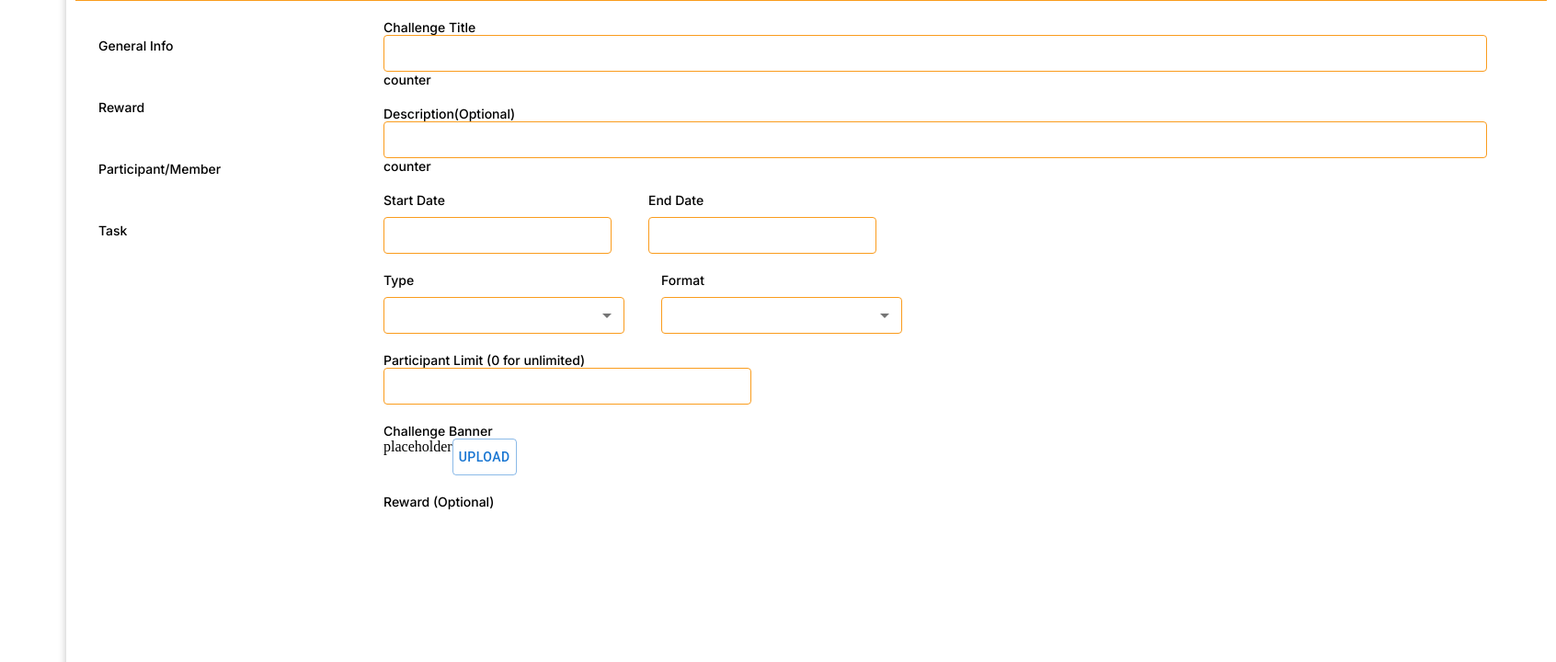
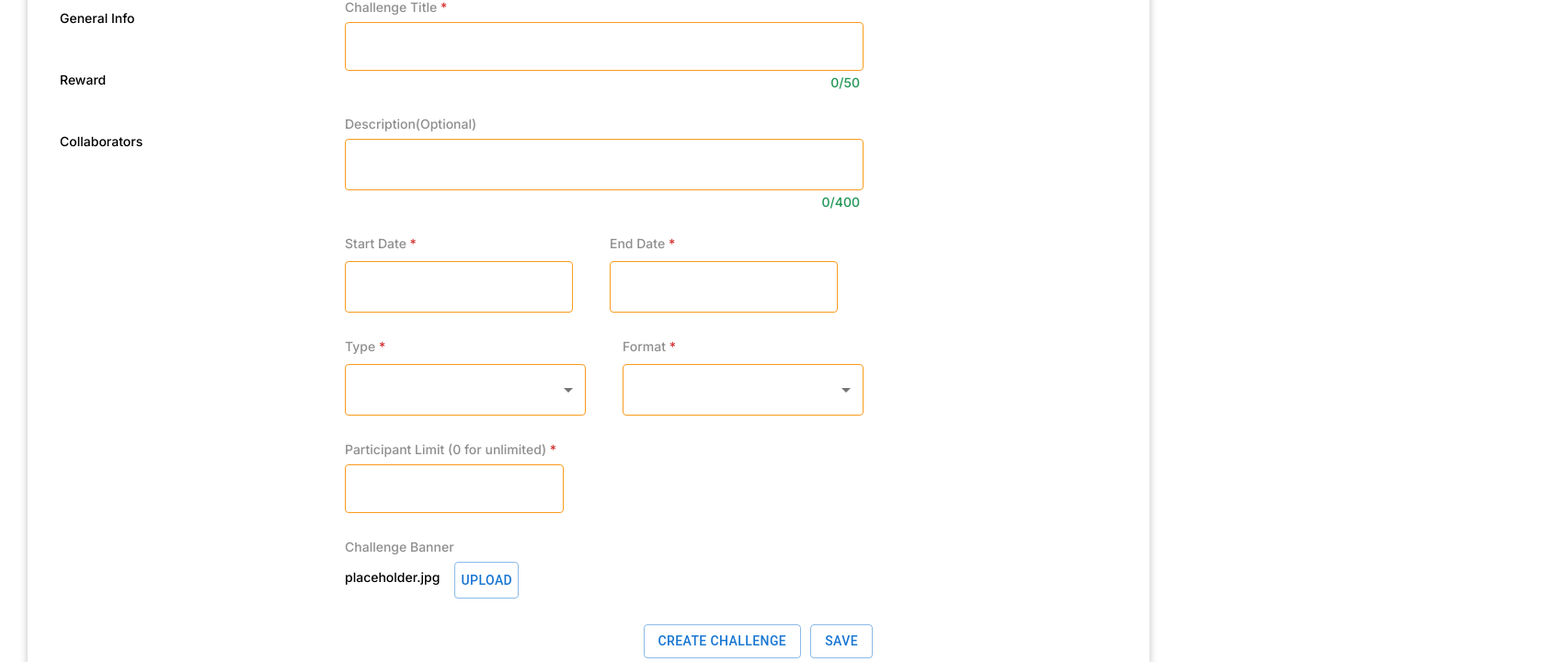
Before and after one commit to iambaangkok/challenge-organizer-frontend, a Next.js app: page / in a window 1280 px wide. Shown: the part 260-980 px from the top of the page at 92% size, 1692 px wide, since content can reach past the window. Built offline with nearby package versions, Linux system fonts and the light colour scheme.

Commit message:
Major Css changed and component Fuctionality
CSS of some divs have been refine
component's Theme have been rework
Multiline-textfield availibity
text count of each text field
Communication between component
Convert use State to JSON ready to send to API
upload button functionality(not done yet)

```diff
--- a/components/challengecreation/CreationPage.tsx
+++ b/components/challengecreation/CreationPage.tsx
@@ -2,22 +2,28 @@ import styles from './css/CreationPage.module.css'
 import DateSelector from './DateSelector'
 import TextField_ from './TextField.'
 import { useState } from 'react'
-import { Button, FormControl, MenuItem, Select, SelectChangeEvent } from '@mui/material'
+import { FormControl, MenuItem, Select, SelectChangeEvent } from '@mui/material'
+import { AdapterDayjs } from '@mui/x-date-pickers/AdapterDayjs';
 import { createTheme, ThemeProvider } from '@mui/material/styles';
+import ParticipantList from './ParticipantList'
+import { Dayjs } from 'dayjs';
+import Button from '@mui/material/Button';
 const Title = {
     width: 1200,
     height: 40,
-    max: 50
+    max: 50,
 }
 const Desc1 = {
     width: 1200,
     height: 40,
-    max: 400
+    max: 400,
+    multiline: true
 }
 const parti = {
     width: 400,
     height: 40,
-    max: 6969
+    max: 66666,
+    num: true
 }
 const double = {
     width: 400,
@@ -42,58 +48,115 @@ const theme = createTheme({
 
 
 export default function CreationPage() {
-    const [typeState, setTypeState] = useState<string>("")
-    const [formatState, setFormatState] = useState<string>("      ")
+    const [typeState, setTypeState] = useState<string>("");
+    const [formatState, setFormatState] = useState<string>("");
 
-    return(
-        <div className = {styles.cr_Body}  >
+    const [title, setTitle] = useState<String>();
+    const [titleLimit, setTitleLimit] = useState<Number>(0);
+    const [desc, setDesc] = useState<String>("");
+    const [descLimit, setDescLimit] = useState<Number>(0);
 
-            <div className = {styles.cr_Container}>
+    const [parti, setParti] = useState<String>("");
 
-                <div className = {styles.cr_Challenges}>
-                    <div className = 'ml-8'>
-                        <p className = 'H1'>Create a New Challenge</p>
+
+    // const [banner, setBanner] = useState<File>();
+
+
+    const [date, setDate] = useState<Dayjs | null>(null);
+    const [end, setEnd] = useState<Dayjs | null>(null);
+
+    const handleCreate=() =>{
+
+        let j = {
+        title: title,
+        desc: desc,
+        type: typeState,
+        format: formatState,
+        startDate: date,
+        endDate: end,
+        participant: parti,
+        // banner:banner
+        }
+        let send = JSON.stringify(j)
+        //axios
+        location.reload()
+    }
+
+
+    //set state of them when load page
+    const handleSave=() =>{
+
+        let j = {
+        title: title,
+        desc: desc,
+        type: typeState,
+        format: formatState,
+        startDate: date,
+        endDate: end,
+        participant: parti,
+        // banner:banner
+        }
+        let send = JSON.stringify(j)
+        //tolocalstorage
+    }
+
+
+    return (
+        <div className={styles.cr_Body}  >
+
+            <div className={styles.cr_Container}>
+
+                <div className={styles.cr_Challenges}>
+                    <div className='ml-8'>
+                        <p className='H1'>Create a New Challenge</p>
                     </div>
-                    <div className = {styles.cr_line}></div>
+                    <div className={styles.cr_line}></div>
 
                     {/* content */}
 
-                    <div className = {styles.cr_NewBody}>
-                        <div className = {styles.cr_MenuTab}>
-                            <div className = {styles.cr_Box}> <div className ="S1Medium" >General Info</div></div>
-                            <div className = {styles.cr_Box}> <div className ="S1Medium">Reward</div></div>
-                            <div className = {styles.cr_Box}> <div className ="S1Medium" >Participant/Member</div></div>
-                            <div className = {styles.cr_Box}> <div className ="S1Medium" >Task</div></div>
+                    <div className={styles.cr_NewBody}>
+                        <div className={styles.cr_MenuTab}>
+                            <div className={styles.cr_Box}> <div className="S1Medium" >General Info</div></div>
+                            <div className={styles.cr_Box}> <div className="S1Medium">Reward</div></div>
+                            <div className={styles.cr_Box}> <div className="S1Medium" >Collaborators</div></div>
                         </div>
-                        <div className ={styles.cr_InfoFrame}>
-                            <div className = "align-middle" >
-                                <div className = 'S1Medium' >Challenge Title</div>
-                                <TextField_ {...Title}  ></TextField_>
-                                <div className = "S1Medium text-SuccesDark" > counter</div>
+                        <div className={styles.cr_InfoFrame}>
+                            <div className="w-full py-2">
+                                <div className={styles.cr_HeadText + ' pb-2'} >Challenge Title <span className={styles.cr_star}> * </span></div>
+                                <TextField_  {...Title} returnText={setTitle} returnLimit={setTitleLimit}  ></TextField_>
+                                <div className="flex justify-end mr-1 pt-1">
+                                    <div className={styles.cr_SuccessText}>
+                                        {titleLimit}/50
                                     </div>
-                            <div>
-                                <div className = 'S1Medium' >Description(Optional)</div>
-                                <TextField_ {...Desc1}></TextField_>
-                                <div className = 'S1Medium'> counter</div>
+                                </div>
+                            </div>
+                            <div className="w-full pb-2">
+                                <div className={styles.cr_HeadText + ' pb-2'} >Description(Optional)</div>
+                                <TextField_ {...Desc1} returnText={setDesc} returnLimit={setDescLimit}></TextField_>
+                                <div className="flex justify-end mr-1 pt-1" >
+                                    <div className={styles.cr_SuccessText}>
+                                        {descLimit}/400
+                                    </div>
+                                </div>
                             </div>
 
-                            <div className = "flex flex-row gap-10">
-                                    <div className = {styles.cr_DateInside}>
-                                        <div className ='S1Medium' >Start Date</div>
-                                        <DateSelector {...double}></DateSelector>
+                            <div className="flex flex-row gap-10 pb-2">
+                                <div className={styles.cr_DateInside}>
+                                    <div className={styles.cr_HeadText + ' pb-2'} >Start Date<span className={styles.cr_star}> * </span></div>
+                                    <DateSelector {...double} returnDate={setDate} ></DateSelector>
 
                                 </div>
-                                    <div className = {styles.cr_DateInside}>
-                                        <div className ='S1Medium' >End Date</div>
-                                        <DateSelector {...double}></DateSelector>
+                                <div className={styles.cr_DateInside}>
+                                    <div className={styles.cr_HeadText + ' pb-2'} >End Date<span className={styles.cr_star}> * </span></div>
+                                    <DateSelector {...double} returnDate={setEnd}> </DateSelector>
 
                                 </div>
 
                             </div>
-                            <div className = "flex flex-row gap-10">
+                            <div className="flex flex-row gap-10 pb-2">
 
-                                    <div className = {styles.cr_DateInside}>
-                                        <div className ='S1Medium' >Type</div>
+                                <div className={styles.cr_DateInside}>
+                                    <div className={styles.cr_HeadText + ' pb-2'} >Type<span className={styles.cr_star}> * </span></div>
                                     <FormControl fullWidth>
                                         <ThemeProvider theme={theme}>
                                             <Select sx={[{
@@ -106,22 +169,21 @@ export default function CreationPage() {
                                                 '&:hover .MuiOutlinedInput-notchedOutline': {
                                                     borderColor: '#FA9C1D',
                                                 },
-                                                },{ width: 262},{height: 40}]}
+                                            }, { width: 262 }]}
                                                 value={typeState}
                                                 onChange={(event: SelectChangeEvent) => {
                                                     setTypeState(event.target.value)
                                                 }}
                                             >
                                                 <MenuItem value={'Single'}>Single</MenuItem>
-                                                <MenuItem value={'Single69'}>Single69</MenuItem>
-                                                <MenuItem value={'69'}>69</MenuItem>
+                                                <MenuItem value={'Single69'}>Team</MenuItem>
                                             </Select>
                                         </ThemeProvider>
                                     </FormControl>
 
                                 </div>
-                                    <div className = {styles.cr_DateInside}>
-                                        <div className ='S1Medium' >Format</div>
+                                <div className={styles.cr_DateInside}>
+                                    <div className={styles.cr_HeadText + ' pb-2'} >Format<span className={styles.cr_star}> * </span></div>
                                     <FormControl fullWidth>
                                         <ThemeProvider theme={theme}>
                                             <Select sx={[{
@@ -134,53 +196,80 @@ export default function CreationPage() {
                                                 '&:hover .MuiOutlinedInput-notchedOutline': {
                                                     borderColor: '#FA9C1D',
                                                 },
-                                                },{ width: 262},{height: 40}]}
+                                            }, { width: 262 }]}
                                                 value={formatState}
                                                 onChange={(event: SelectChangeEvent) => {
                                                     setFormatState(event.target.value)
                                                 }}
                                             >
-                                                <MenuItem value={'Point Based'}>Point Based</MenuItem>
-                                                <MenuItem value={'68'}>68</MenuItem>
-                                                <MenuItem value={'69'}>69</MenuItem>
+                                                <MenuItem value={'point'}>Point Based</MenuItem>
+                                                <MenuItem value={'elim'}>Elimination</MenuItem>
+                                                <MenuItem value={'double'}>Double Elimination</MenuItem>
                                             </Select>
                                         </ThemeProvider>
                                     </FormControl>
 
                                 </div>
                             </div>
-                            <div>
-                                <div className = 'S1Medium' >Participant Limit (0 for unlimited)</div>
-                                <TextField_ {...parti}></TextField_>
+
+                            {/* Limit */}
+                            <div className='pb-2'>
+                                <div className={styles.cr_HeadText + ' pb-2'} >Participant Limit (0 for unlimited)<span className={styles.cr_star}> * </span></div>
+                                <TextField_ {...parti} returnText={setParti}></TextField_>
                             </div>
-                            <div>
-                                <div className = 'S1Medium' >Challenge Banner </div>
-                                <div className = "flex flex-row place-content-center ">
-                                <div>placeholder</div>
 
-                                <Button variant='outlined'
-                                sx = {[{ width: 70},{height: 40}]}
+                            {/* Banner */}
+                            <div className='pb-2'>
+                                <div className={styles.cr_HeadText + ' pb-2'} >Challenge Banner </div>
+                                <div className="flex flex-row place-content-center ">
+                                    <div className={styles.cr_fileText + ' my-2 pr-4' }>placeholder.jpg </div>
+
+                                    <Button variant='outlined' component="label"
+                                        sx={[{ width: 70 }, { height: 40 }]}
                                     >
                                         upload
+                                        <input hidden accept="image/*" multiple type="file" />
+
                                     </Button>
 
                                 </div>
 
                             </div>
-                            {/* reward  */}
+                            {/* button */}
+
+                            <div className={styles.cr_Buttonsession}>
+
+                                {/* create */}
                                 <div>
-                                <div className = 'S1Medium' >Reward (Optional)</div>
+                                    <Button variant='outlined'
+                                    onClick = {handleCreate}>
+                                        create challenge
+                                    </Button>
+                                </div>
+                                {/* save */}
                                 <div>
+                                    <Button variant='outlined'
+                                    onClick = {handleSave}
+                                    >
+                                        save
+
+                                    </Button>
+                                </div>
 
                             </div>
-                            </div>
+
+
+
 
 
                         </div>
 
 
+
                     </div>
+
                 </div>
+
 
             </div>
 
--- a/components/challengecreation/DateSelector.tsx
+++ b/components/challengecreation/DateSelector.tsx
@@ -12,7 +12,20 @@ const theme = createTheme({
         primary:{
             main:"#FA9C1D"
         }
-    },
+    },components : {
+      'MuiTextField' : {
+          styleOverrides : {
+              root : {
+                  '.MuiOutlinedInput-root .MuiOutlinedInput-notchedOutline' : {
+                      borderColor: '#FA9C1D'
+                  } ,
+                  '&:hover .MuiOutlinedInput-root .MuiOutlinedInput-notchedOutline' : {
+                      borderColor: '#EA7000'
+                  }
+              }
+          }
+      }
+  }
 })
 interface Data{
   width: number
@@ -21,7 +34,7 @@ interface Data{
 
 }
 
-export default function DateSelector(data:Data){
+export default function DateSelector(data:any,returnDate:any){
     const [value, setValue] = React.useState<Dayjs | null>(null);
     return(
 
@@ -32,11 +45,13 @@ export default function DateSelector(data:Data){
         value={value}
         onChange={(newValue: any) => {
           setValue(newValue);
+          returnDate(newValue);
+
         }}
         renderInput={(params:any) => <TextField {...params} />}
 
 
-        InputProps= {{sx:[{height:data.height},{'.MuiOutlinedInput-notchedOutline': {
+        InputProps= {{sx:[{'.MuiOutlinedInput-notchedOutline': {
           borderColor: '#FA9C1D',
       },
       '&.Mui-focused .MuiOutlinedInput-notchedOutline': {
--- /dev/null
+++ b/components/challengecreation/ParticipantList.tsx
@@ -0,0 +1,19 @@
+import { style } from '@mui/system'
+import styles from './css/CreationPage.module.css'
+
+export default function ParticipantList (){
+    return(
+        <div>
+        <div className = {styles.cr_ActivePartipant}>ActiveParticipants</div>
+        <div>
+            <div className = {styles.cr_TableHead}>
+                <div className = {styles.cr_TableHeadText}>#</div>
+                <div className = {styles.cr_TableHeadText}>Participant ID</div>
+                <div className = {styles.cr_TableHeadText}>Participant Name</div>
+                <div className = {styles.cr_TableHeadText}>Action</div>
+            </div>
+        </div>
+        </div>
+
+    )
+}
--- a/components/challengecreation/TextField..tsx
+++ b/components/challengecreation/TextField..tsx
@@ -3,16 +3,31 @@ import { alpha, createTheme, styled } from '@mui/material/styles';
 import { ThemeProvider } from '@mui/material';
 import { ClassNames } from '@emotion/react';
 import { Interface } from 'node:readline/promises';
+import React from 'react';
 
 const theme = createTheme({
     palette: {
         primary: {
             light: '#FFDDAE',
             main: '#FA9C1D',
-            dark: '#DB8D23',
+            dark: '#EA7000',
             contrastText: '#FFFFFF',
         },
     },
+    components : {
+        'MuiTextField' : {
+            styleOverrides : {
+                root : {
+                    '.MuiOutlinedInput-root .MuiOutlinedInput-notchedOutline' : {
+                        borderColor: '#FA9C1D'
+                    } ,
+                    '&:hover .MuiOutlinedInput-root .MuiOutlinedInput-notchedOutline' : {
+                        borderColor: '#EA7000'
+                    },
+                }
+            }
+        }
+    }
 })
 const styles = {
     refont:{
@@ -27,35 +42,58 @@ interface textData{
     width: number
     height: number
     max: number
-
+    multiline: Boolean
 }
 
 
 
-export default function TextField_(data:textData){
+export default function TextField_(data:any){
+    var fieldId  = ""
+    var height = data.height
+    if(data.multiline){
+        fieldId = "outlined-multiline-flexible"
+        height = height
+    }else{
+        fieldId = "outlined-basic"
+    }
+
+
+
+    const [text,setText] = React.useState<String>("");
+    const handleChange = (e:any) =>{
+        // console.log(data.max)
+        // console.log(e.target.value)
+        // console.log(e.target.value.toString())
+        // console.log(e.target.value.toString().length)
+        if(e.target.value.toString().length <= data.max){
+            setText(e.target.value.toString())
+
+        }
+        data.returnText(text)
+        if(e.target.value.toString().length>data.max){
+            data.returnLimit(data.max)
+        }else{
+        data.returnLimit(e.target.value.toString().length)
+        }
+    };
+
     return(
         <ThemeProvider theme = {theme}>
             <TextField
-        id="outlined-basic"
+        id= "outlined-multiline-flexible"
+        multiline ={data.multiline? true:false}
+        maxRows = {4}
         label=""
         variant="outlined"
-        sx = {[{ width: data.width },
-            {'.MuiOutlinedInput-notchedOutline': {
-            borderColor: '#FA9C1D',
-        },
-        '&.Mui-focused .MuiOutlinedInput-notchedOutline': {
-            borderColor: '#FA9C1D',
-        },
-        '&:hover .MuiOutlinedInput-notchedOutline': {
-            borderColor: '#FA9C1D',
-        },
-        '&:hover fieldset': {
-            borderColor: '#FFDDAE',
-          }
-        }]}
-        InputProps= {{sx:{height:data.height}}}
+        fullWidth = {true}
+        type = {data.num?"number":"any"}
+        autoComplete='off'
+        // sx = {[{ height: height} ]}
         // focused
-        inputProps = {{style: {fontSize:14,fontFamily:'Inter',fontWeight:500,fontStyle:'normal'}, maxlenth: data.max}}
+        inputProps = {{style: {fontSize:14,fontFamily:'Inter',fontWeight:500,fontStyle:'normal'}}}
+        onChange = {(e) => handleChange(e)}
+        value ={text}
+
         />
         </ThemeProvider>
 
--- a/components/challengecreation/css/CreationPage.module.css
+++ b/components/challengecreation/css/CreationPage.module.css
@@ -2,9 +2,9 @@
     display: flex;
     flex-direction: column;
     align-items: center;
-    padding: 30px 64px;
-    /* width: 100%; */
-    /* height: 100%; */
+    /* padding: 30px 64px; */
+    /* width: 1254px;
+    height: 767px; */
     flex: none;
     order: 1;
     flex-grow: 0;
@@ -17,8 +17,8 @@
     padding: 20px 10px;
     margin: auto;
     /* gap: 10px; */
-    width: 1600px;
-    height: 961px;
+    width: 1200px;
+    /* height: 961px; */
     /* White */
     background: #FFFFFF;
     /* Drop Shadow/Container */
@@ -39,10 +39,10 @@
     align-items: flex-start;
     padding: 0px 0px 10px;
     /* gap: 5px; */
-    width: full;
-    height: 872px;
+    width: 100%;
+    height: max-content;
     /* Inside auto layout */
-    /* flex: none; */
+    flex: none;
     order: 0;
     align-self: stretch;
     flex-grow: 0;
@@ -83,8 +83,8 @@
     align-items: flex-start;
     padding: 20px 10px 0px;
     gap: 20px;
-    width: full;
-    height: 836px;
+    width: 100;
+    height: 100%;
     /* Inside auto layout */
     flex: none;
     order: 2;
@@ -136,7 +136,7 @@
     flex-direction: column;
     align-items: flex-start;
     padding: 0px;
-    gap: 10px;
+    gap: 3px;
     width: full;
     /* Inside auto layout */
     flex: none;
@@ -150,6 +150,7 @@
     align-items: flex-start;
     padding: 0px;
     gap: 5px;
+    width: 100%;
     /* Inside auto layout */
     flex: none;
     order: 2;
@@ -164,7 +165,7 @@
     padding: 20px 10px 0px;
     gap: 10px;
     width: 300px;
-    height: 198px;
+    height: 100%;
     /* Inside auto layout */
     flex: none;
     order: 0;
@@ -190,6 +191,7 @@
     order: 0;
     align-self: stretch;
     flex-grow: 0;
+    cursor: pointer;
 }
 
 .cr_Box:hover {
@@ -199,3 +201,136 @@
 .cr_Box:focus {
     background-color: #FFDDAE;
 }
+
+.cr_ActivePartcipant {
+    width: 909px;
+    height: 17px;
+    /* S1/Medium */
+    font-family: 'Inter';
+    font-style: normal;
+    font-weight: 500;
+    font-size: 14px;
+    line-height: 17px;
+    /* identical to box height */
+    /* Text Dimmed/Main */
+    color: #8E8E8E;
+    /* Inside auto layout */
+    flex: none;
+    order: 0;
+    flex-grow: 0;
+}
+
+.cr_TableHead {
+    display: flex;
+    flex-direction: row;
+    justify-content: space-between;
+    align-items: flex-start;
+    padding: 10px;
+    width: 879px;
+    height: 37px;
+    /* Inside auto layout */
+    flex: none;
+    order: 0;
+    align-self: stretch;
+    flex-grow: 0;
+    background-color: #999999;
+}
+
+.cr_TableHeadText {
+    width: 91px;
+    height: 17px;
+    /* S1/Medium */
+    font-family: 'Inter';
+    font-style: normal;
+    font-weight: 500;
+    font-size: 14px;
+    line-height: 17px;
+    /* identical to box height */
+    text-align: center;
+    /* Black */
+    color: #000000;
+    /* Inside auto layout */
+    flex: none;
+    order: 0;
+    flex-grow: 0;
+}
+
+.cr_TalbeCss {
+    /* Frame 41 */
+    /* Auto layout */
+    display: flex;
+    flex-direction: column;
+    align-items: flex-start;
+    padding: 0px;
+    gap: 10px;
+    width: 909px;
+    height: 269px;
+    /* Inside auto layout */
+    flex: none;
+    order: 0;
+    flex-grow: 0;
+}
+
+.cr_SuccessText {
+    font-family: 'Inter';
+    font-style: normal;
+    font-weight: 500;
+    font-size: 14px;
+    color: var(--SuccessDark)
+}
+
+.cr_HeadText {
+    font-family: 'Inter';
+    font-style: normal;
+    font-weight: 500;
+    font-size: 14px;
+    color: var(--TextDimmedMain)
+}
+
+.cr_fileText {
+    font-family: 'Inter';
+    font-style: normal;
+    font-weight: 500;
+    font-size: 14px;
+    color: var(--Black)
+}
+
+.cr_star {
+    color: var(--ErrorMain)
+}
+
+.cr_CounterBox {
+    /* Frame 39 */
+    /* Auto layout */
+    display: flex;
+    flex-direction: row;
+    justify-content: flex-end;
+    align-items: center;
+    padding: 0px;
+    gap: 10px;
+    width: 909px;
+    height: 17px;
+    /* Inside auto layout */
+    flex: none;
+    order: 2;
+    align-self: stretch;
+    flex-grow: 0;
+}
+
+.cr_Buttonsession {
+    /* btn */
+    /* Auto layout */
+    display: flex;
+    flex-direction: row;
+    justify-content: flex-end;
+    align-items: center;
+    padding: 0px 10px;
+    gap: 10px;
+    width: 100%;
+    background: #FFFFFF;
+    /* Inside auto layout */
+    flex: none;
+    order: 1;
+    align-self: stretch;
+    flex-grow: 0;
+}
```
Also changed, not shown: components/challengecreation/css/DateSelector.module.css (added). Lines whose indentation alone changed are shown as unchanged.
